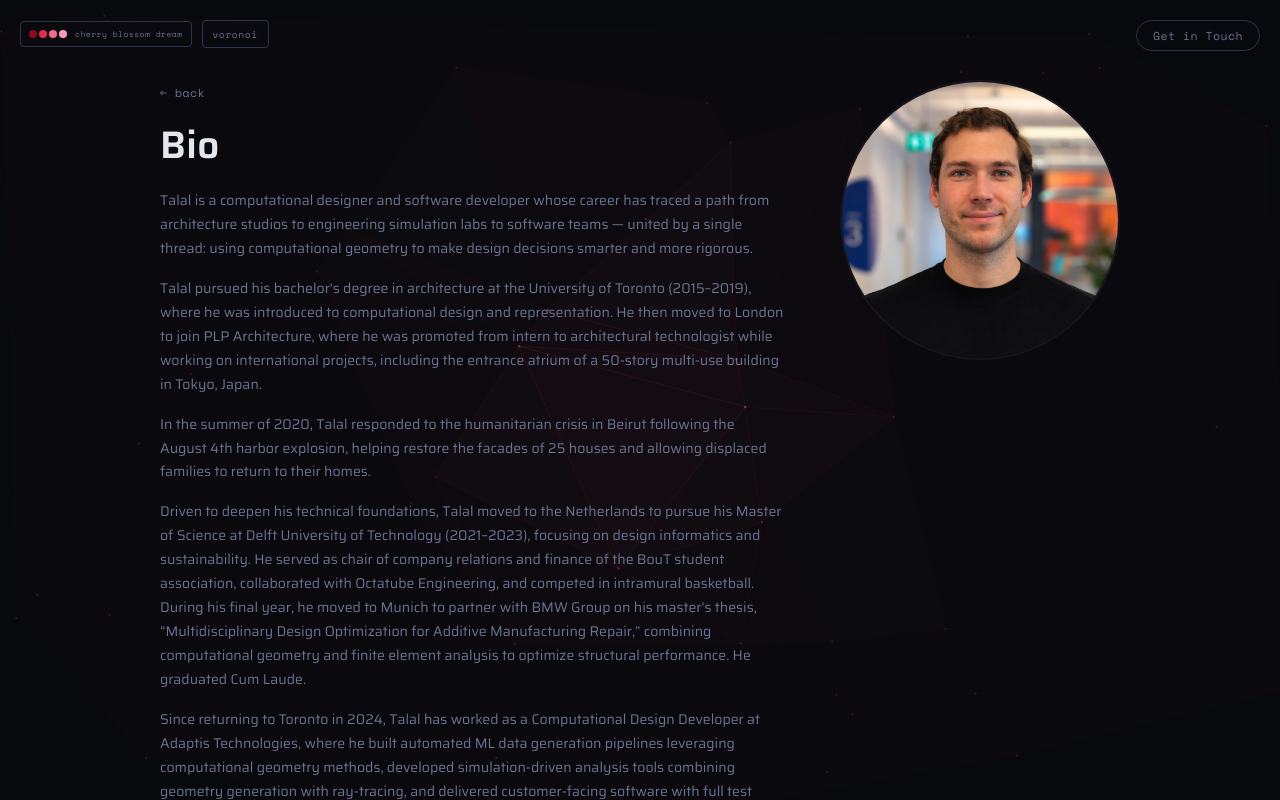
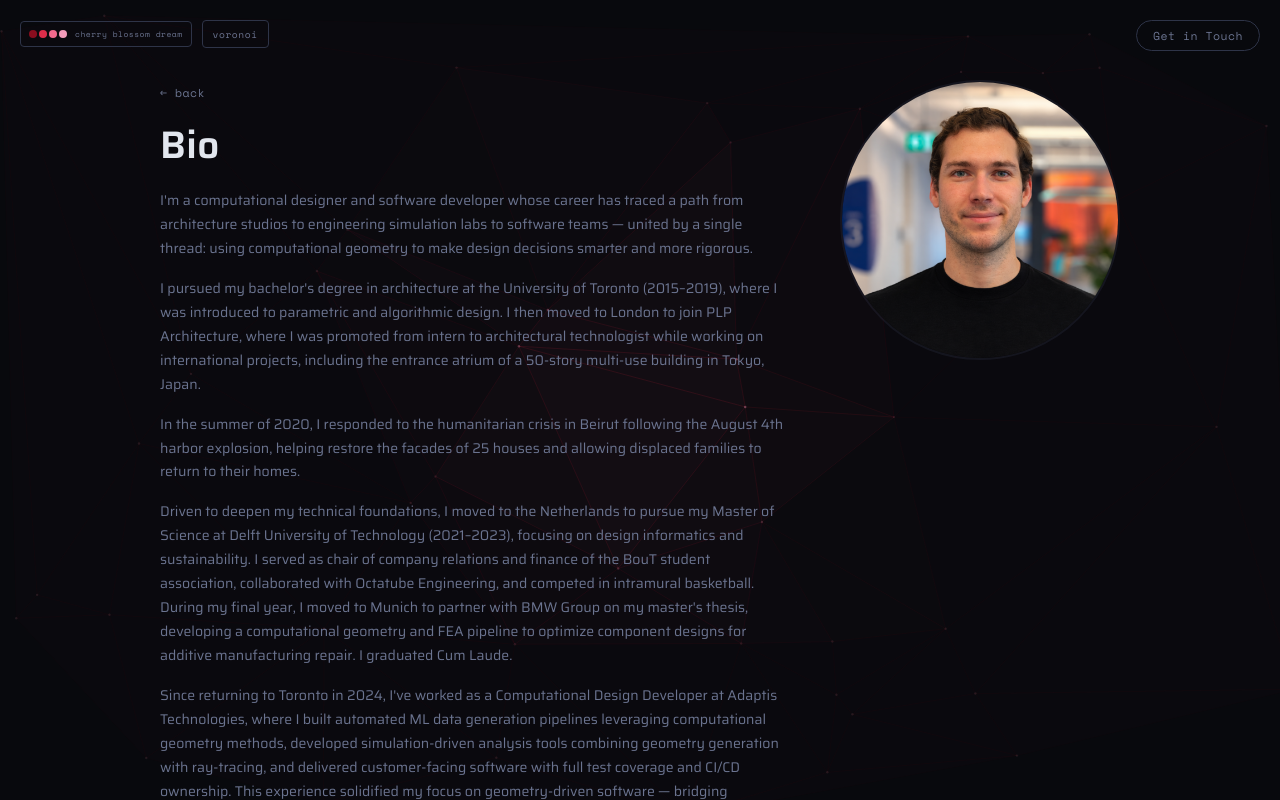
Before and after one commit to talalakkaoui/personal-website, a Next.js app: page /bio in a window 1280 px wide. Built offline with nearby package versions, Linux system fonts and the light colour scheme.

Commit message:
fix(bio): change bio from 3rd to 1st person

```diff
--- a/src/app/bio/page.tsx
+++ b/src/app/bio/page.tsx
@@ -24,48 +24,45 @@ export default function Bio() {
 
             <div className="space-y-4 font-sans text-[0.88rem] leading-[1.7] text-fg-dim">
               <p>
-                Talal is a computational designer and software developer whose career has
+                I&apos;m a computational designer and software developer whose career has
                 traced a path from architecture studios to engineering simulation labs
                 to software teams — united by a single thread: using
                 computational geometry to make design decisions smarter and more
                 rigorous.
               </p>
               <p>
-                Talal pursued his bachelor&apos;s degree in architecture at the
-                University of Toronto (2015–2019), where he was introduced to
-                computational design and representation. He then moved to London
-                to join PLP Architecture, where he was promoted from intern to
+                I pursued my bachelor&apos;s degree in architecture at the
+                University of Toronto (2015–2019), where I was introduced to
+                parametric and algorithmic design. I then moved to London
+                to join PLP Architecture, where I was promoted from intern to
                 architectural technologist while working on international
                 projects, including the entrance atrium of a 50-story multi-use
                 building in Tokyo, Japan.
               </p>
               <p>
-                In the summer of 2020, Talal responded to the humanitarian crisis in Beirut following the
+                In the summer of 2020, I responded to the humanitarian crisis in Beirut following the
                 August 4th harbor explosion, helping restore the facades of 25
                 houses and allowing displaced families to return to their homes.
               </p>
               <p>
-                Driven to deepen his technical foundations, Talal moved to the
-                Netherlands to pursue his Master of Science at Delft University
+                Driven to deepen my technical foundations, I moved to the
+                Netherlands to pursue my Master of Science at Delft University
                 of Technology (2021–2023), focusing on design informatics and
-                sustainability. He served as chair of company relations and
+                sustainability. I served as chair of company relations and
                 finance of the BouT student association, collaborated with
                 Octatube Engineering, and competed in intramural basketball.
-                During his final year, he moved to Munich to partner with BMW
-                Group on his master&apos;s thesis, &ldquo;Multidisciplinary
-                Design Optimization for Additive Manufacturing
-                Repair,&rdquo; combining computational geometry and finite
-                element analysis to optimize structural performance. He graduated
+                During my final year, I moved to Munich to partner with BMW
+                Group on my master&apos;s thesis, developing a computational geometry and FEA pipeline to optimize component designs for additive manufacturing repair. I graduated
                 Cum Laude.
               </p>
               <p>
-                Since returning to Toronto in 2024, Talal has worked as a
-                Computational Design Developer at Adaptis Technologies, where he
+                Since returning to Toronto in 2024, I&apos;ve worked as a
+                Computational Design Developer at Adaptis Technologies, where I
                 built automated ML data generation pipelines leveraging
                 computational geometry methods, developed simulation-driven
                 analysis tools combining geometry generation with ray-tracing,
                 and delivered customer-facing software with full test coverage
-                and CI/CD ownership. This experience solidified his focus on
+                and CI/CD ownership. This experience solidified my focus on
                 geometry-driven software — bridging parametric design,
                 engineering simulation, and software development to build
                 robust, impactful products.
```
